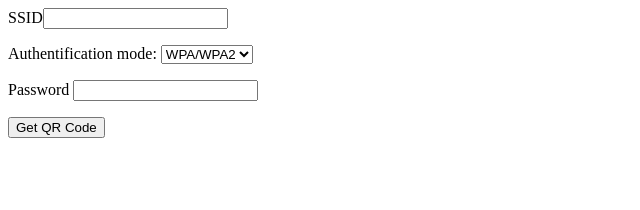
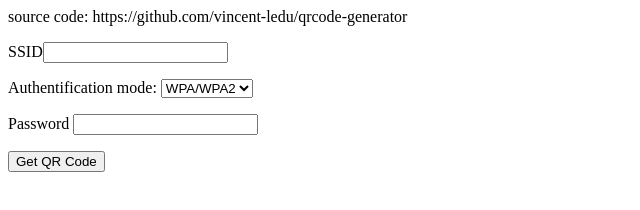
Before and after one commit to vincent-ledu/qrcode-generator, a website: page front/index.html in a window 1280 px wide. Shown: the whole page, without its empty margins (0-640 px from the left). Drawn offline with Linux system fonts and the light colour scheme.

Commit message:
add source code reference in index.html

```diff
--- a/front/index.html
+++ b/front/index.html
@@ -1,5 +1,8 @@
 <html>
   <body>
+    <p>
+      source code: https://github.com/vincent-ledu/qrcode-generator
+    </p>
       <p><label>SSID</label><input type="text" id="ssid" name="ssid" /></p>
       <p>
         <label>Authentification mode:</label>
```
